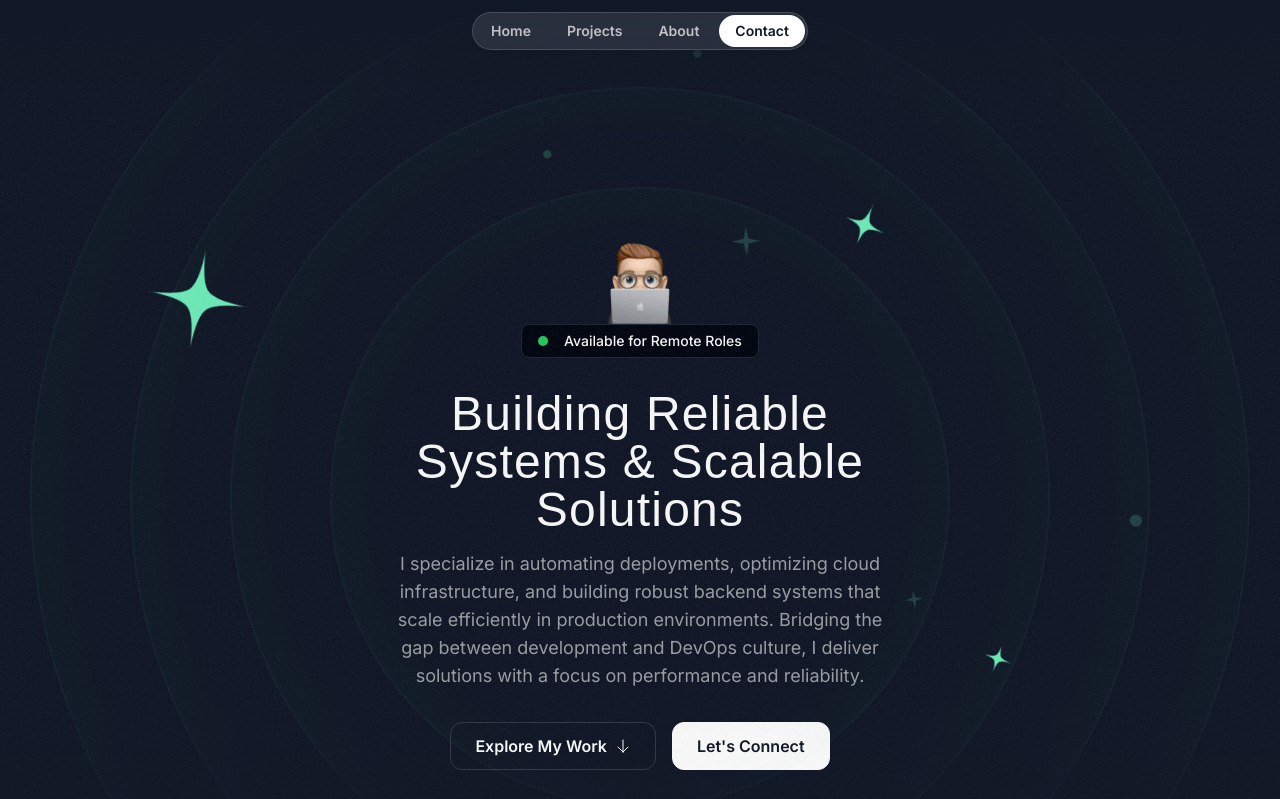
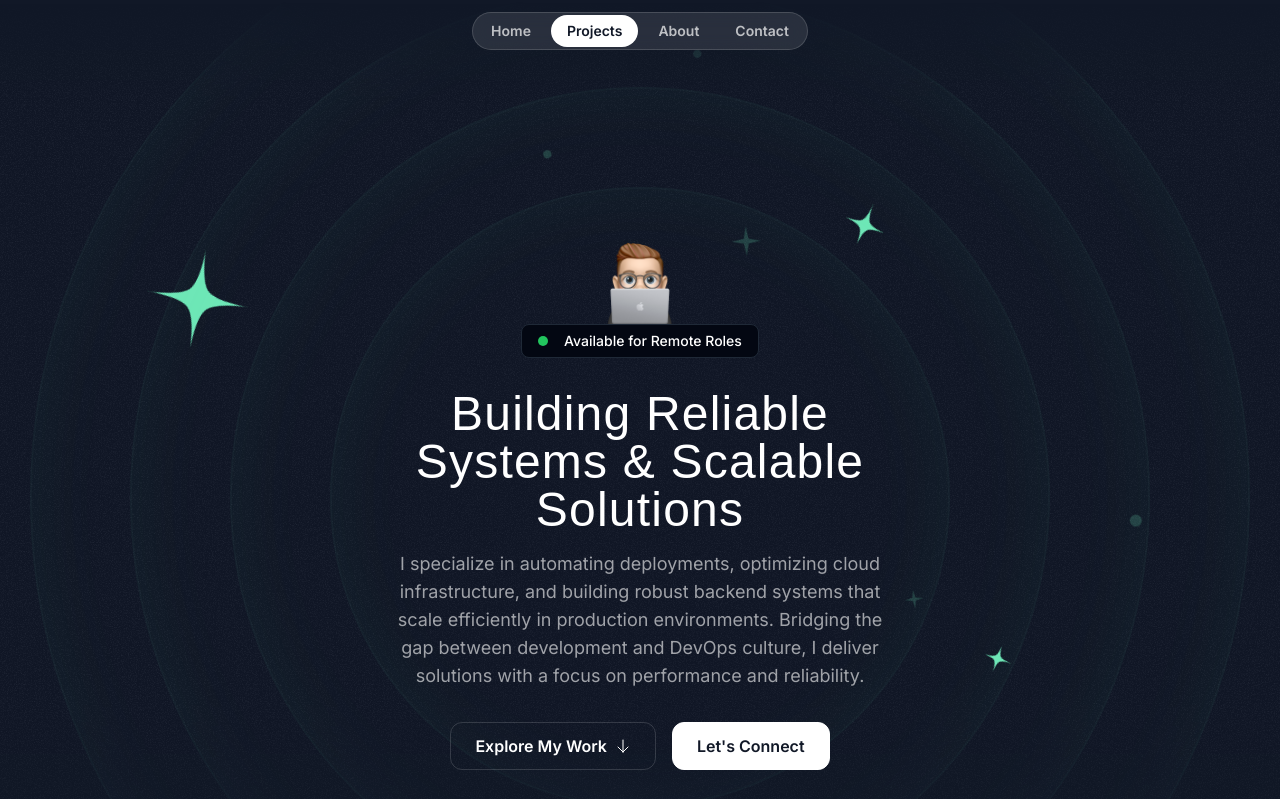
Before and after one commit to sharmarobin0211/my-portfolio, a Next.js app: page / in a window 1280 px wide. Shown: the top 799 px of the page. Built offline with nearby package versions, Linux system fonts and the light colour scheme; a web font is replaced by a local one.

Commit message:
feat: add section ids for navigation and update button elements to links

```diff
--- a/src/sections/About.tsx
+++ b/src/sections/About.tsx
@@ -115,7 +115,7 @@ export const AboutSection = () => {
   const hobbyConstrainRef = useRef(null);
 
   return (
-    <div className="py-20 lg:py-28">
+    <div id="about" className="py-20 lg:py-28">
       <div className="container">
         <SectionHeader
           eyebrow="About Me"
--- a/src/sections/Contact.tsx
+++ b/src/sections/Contact.tsx
@@ -4,7 +4,7 @@ import grainImage from "@/assets/images/grain.jpg";
 
 export const ContactSection = () => {
   return (
-    <div className="py-16 pt-12 lg:py-24 lg:pt-20">
+    <div id="contact" className="py-16 pt-12 lg:py-24 lg:pt-20">
       <div className="container">
         <div className="relative bg-gradient-to-r from-emerald-300 to-sky-400 text-gray-900 py-8 px-10 rounded-3xl text-center md:text-left overflow-hidden z-0">
           <div className="absolute inset-0 opacity-5 -z-10"
@@ -23,10 +23,10 @@ export const ContactSection = () => {
               </p>
             </div>
             <div>
-              <button className="text-white bg-gray-900 inline-flex items-center px-6 h-12 rounded-xl gap-2 w-max border border-gray-900">
+              <a href="mailto:soumosarkar.official@gmail.com" className="text-white bg-gray-900 inline-flex items-center px-6 h-12 rounded-xl gap-2 w-max border border-gray-900">
                 <span className="font-semibold">Contact Me</span>
                 <ArrowUpRightIcon className="size-4" />
-              </button>
+              </a>
             </div>
           </div>
         </div>
--- a/src/sections/Footer.tsx
+++ b/src/sections/Footer.tsx
@@ -28,7 +28,7 @@ const footerLinks: FooterLink[] = [
 
 export const Footer = () => {
   return (
-    <footer className="relative -z-10 overflow-x-clip">
+    <footer className="relative z-0 overflow-x-clip">
       <div className="absolute h-[400px] w-[1600px] bottom-0 left-1/2 -translate-x-1/2 bg-emerald-300/30 [mask-image:radial-gradient(50%_50%_at_bottom_center,black,transparent)] -z-10" />
       <div className="container">
         <div className="border-t border-white/15 py-6 text-sm flex flex-col md:flex-row items-center md:justify-between gap-8">
--- a/src/sections/Header.tsx
+++ b/src/sections/Header.tsx
@@ -1,22 +1,73 @@
+"use client"
+
+import { useEffect, useState } from "react";
+
+
 export const Header = () => {
+  const sections = ['home', 'projects', 'about', 'contact'];
+
+  const [activeSection, setActiveSection] = useState("home");
+
+  useEffect(() => {
+    const handleScroll = () => {
+      let closestSection = sections[0];
+      let minDistance = Infinity;
+
+      for (const section of sections) {
+        const element = document.getElementById(section);
+        if (element) {
+          const rect = element.getBoundingClientRect();
+          // Calculate the distance from the element's center to the viewport's center
+          const elementCenter = rect.top + rect.height / 2;
+          const viewportCenter = window.innerHeight / 2;
+          const distance = Math.abs(elementCenter - viewportCenter);
+
+          if (distance < minDistance) {
+            minDistance = distance;
+            closestSection = section;
+          }
+        }
+      }
+
+      setActiveSection(closestSection);
+    };
+
+    window.addEventListener("scroll", handleScroll);
+    handleScroll(); // Check on mount
+
+    return () => window.removeEventListener("scroll", handleScroll);
+  }, []);
+
+
+  const handleNavClick = (e: React.MouseEvent<HTMLAnchorElement>, section: string) => {
+    e.preventDefault();
+    const element = document.getElementById(section);
+    if (element) {
+      window.scrollTo({
+        top: element.offsetTop - 50, // Adjust for fixed header
+        behavior: "smooth",
+      });
+    }
+  };
+
+
   return (
     <div className="flex justify-center items-center fixed top-3 w-full z-10">
       <nav className="flex gap-1 p-0.5 border border-white/15 rounded-full bg-white/10 backdrop-blur">
-        <a href="#" className="nav-item">
-          Home
-        </a>
-        <a href="#" className="nav-item">
-          Projects
-        </a>
-        <a href="#" className="nav-item">
-          About
-        </a>
-        <a
-          href="#"
-          className="nav-item bg-white text-gray-900 hover:bg-white/70 hover:text-gray-900"
-        >
-          Contact
-        </a>
+        {sections.map((section) => (
+          <a
+            key={section}
+            href={`#${section}`}
+            onClick={(e) => handleNavClick(e, section)}
+            className={`nav-item capitalize ${
+              activeSection === section
+                ? "bg-white text-gray-900 hover:bg-white/70 hover:text-gray-900"
+                : ""
+            }`}
+          >
+            {section}
+          </a>
+        ))}
       </nav>
     </div>
   );
--- a/src/sections/Hero.tsx
+++ b/src/sections/Hero.tsx
@@ -1,3 +1,5 @@
+"use client";
+
 import memojiImage from "@/assets/images/memoji-computer.png";
 import Image from "next/image";
 import ArrowDown from "@/assets/icons/arrow-down.svg";
@@ -8,8 +10,8 @@ import SparkleIcon from "@/assets/icons/sparkle.svg";
 
 export const HeroSection = () => {
   return (
-    <div className="py-32 md:py-48 lg:py-56 relative z-0 overflow-x-clip">
-      <div className="absolute inset-0 [mask-image:linear-gradient(to_bottom,transparent,black_10%,black_70%,transparent)]">
+    <div id="home" className="py-32 md:py-48 lg:py-56 relative z-0 overflow-x-clip">
+      <div className="absolute inset-0 -z-10 [mask-image:linear-gradient(to_bottom,transparent,black_10%,black_70%,transparent)]">
         <div
           className="absolute inset-0 -z-30 opacity-5"
           style={{
@@ -79,13 +81,13 @@ export const HeroSection = () => {
           </p>
         </div>
         <div className="flex flex-col md:flex-row justify-center items-center mt-8 gap-4">
-          <button className="inline-flex items-center gap-2 border border-white/15 px-6 h-12 rounded-xl">
+          <a href="#projects" className="inline-flex items-center gap-2 border border-white/15 px-6 h-12 rounded-xl">
             <span className="font-semibold">Explore My Work</span>
             <ArrowDown className="size-4" />
-          </button>
-          <button className="inline-flex items-center gap-2 border border-white bg-white text-gray-900 h-12 px-6 rounded-xl">
+          </a>
+          <a href="#contact" className="inline-flex items-center gap-2 border border-white bg-white text-gray-900 h-12 px-6 rounded-xl">
             <span className="font-semibold">Let&apos;s Connect</span>
-          </button>
+          </a>
         </div>
       </div>
     </div>
--- a/src/sections/Projects.tsx
+++ b/src/sections/Projects.tsx
@@ -51,7 +51,7 @@ const portfolioProjects = [
 
 export const ProjectsSection = () => {
   return (
-    <section className="pb-16 lg:py-24">
+    <section id="projects" className="pb-16 lg:py-24">
       <div className="container px-1 md:px-8">
         <SectionHeader
           eyebrow="Real-world Results"
```
